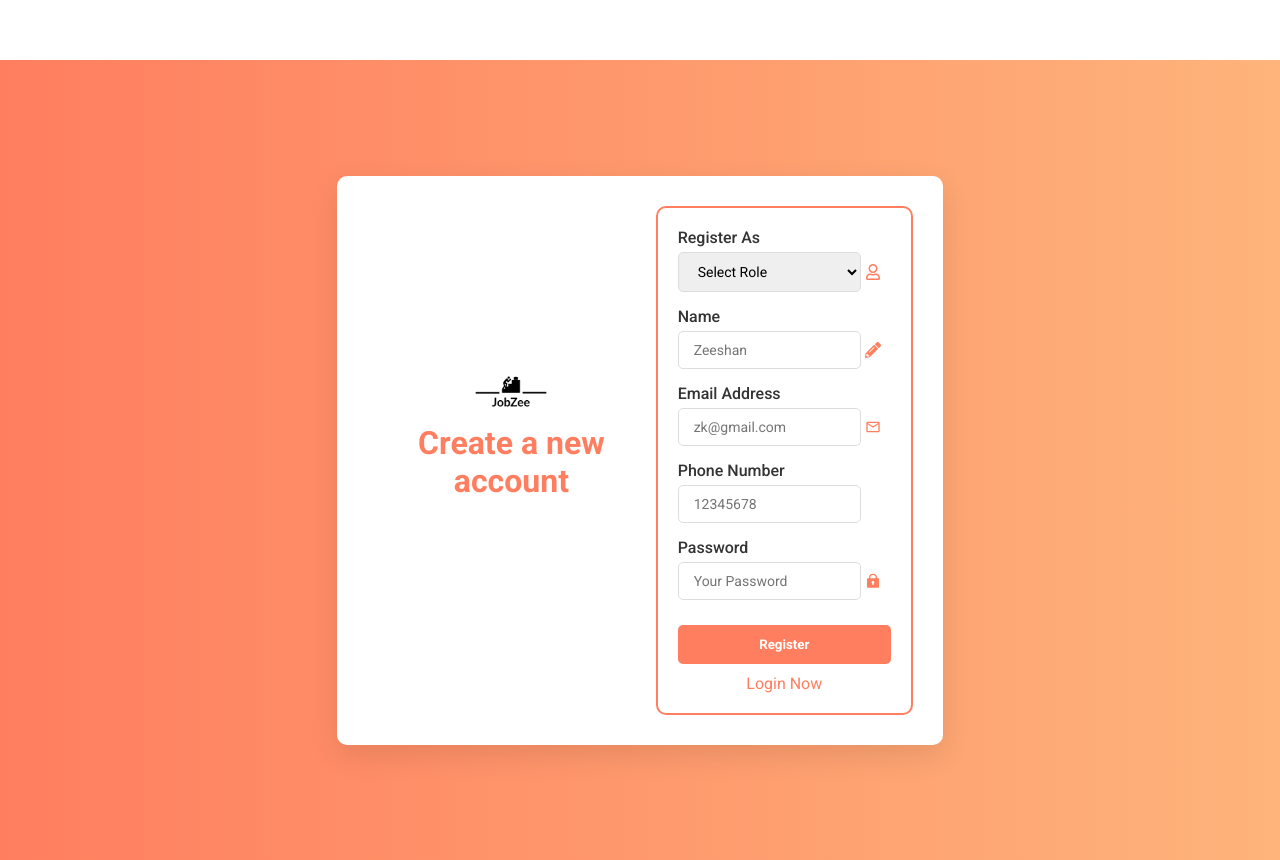
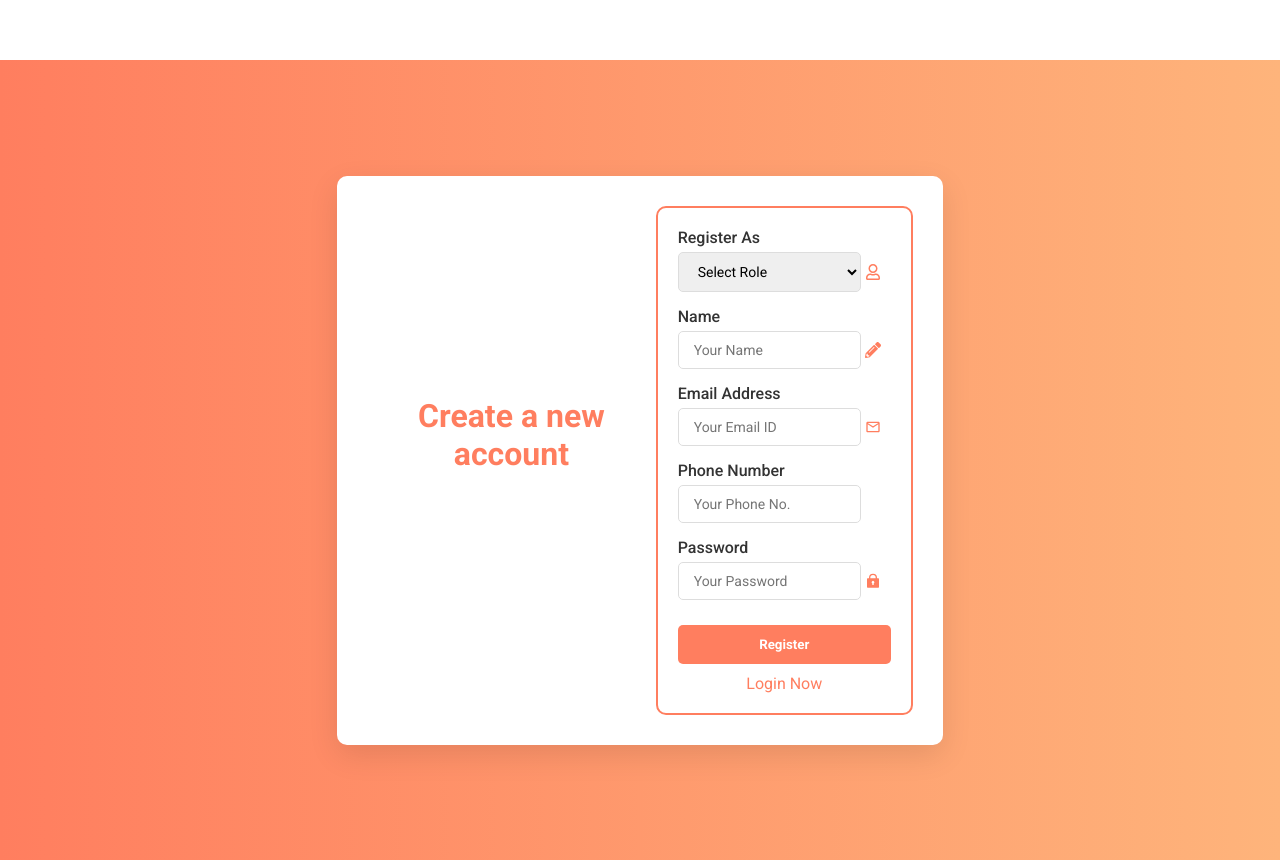
Before and after one commit to aayRJ23/Project-Job-Dekho-Client, a React (Vite) app: page /register in a window 1280 px wide. Built offline with nearby package versions, Linux system fonts and the light colour scheme; no server answers; some icons are missing.

Commit message:
Changed Placeholder

```diff
--- a/src/components/Auth/Login.jsx
+++ b/src/components/Auth/Login.jsx
@@ -46,7 +46,7 @@ const Login = () => {
     <section className="loginPage">
       <div className="loginContainer">
         <div className="loginHeader">
-          <img src="/JobZeelogo.png" alt="logo" className="loginLogo" />
+          {/* <img src="/JobZeelogo.png" alt="logo" className="loginLogo" /> */}
           <h3>Login to your account</h3>
         </div>
         <form className="loginForm">
@@ -66,7 +66,7 @@ const Login = () => {
             <div className="loginInputDiv">
               <input
                 type="email"
-                placeholder="zk@gmail.com"
+                placeholder="Your Email ID"
                 value={email}
                 onChange={(e) => setEmail(e.target.value)}
                 className="loginInput"
--- a/src/components/Auth/Register.jsx
+++ b/src/components/Auth/Register.jsx
@@ -53,7 +53,7 @@ const Register = () => {
     <section className="registerPage">
       <div className="registerContainer">
         <div className="registerHeader">
-          <img src="/JobZeelogo.png" alt="logo" className="registerLogo" />
+          {/* <img src="/JobZeelogo.png" alt="logo" className="registerLogo" /> */}
           <h3>Create a new account</h3>
         </div>
         <form className="registerForm">
@@ -73,7 +73,7 @@ const Register = () => {
             <div className="registerInputDiv">
               <input
                 type="text"
-                placeholder="Zeeshan"
+                placeholder="Your Name"
                 value={name}
                 onChange={(e) => setName(e.target.value)}
                 className="registerInput"
@@ -86,7 +86,7 @@ const Register = () => {
             <div className="registerInputDiv">
               <input
                 type="email"
-                placeholder="zk@gmail.com"
+                placeholder="Your Email ID"
                 value={email}
                 onChange={(e) => setEmail(e.target.value)}
                 className="registerInput"
@@ -99,7 +99,7 @@ const Register = () => {
             <div className="registerInputDiv">
               <input
                 type="number"
-                placeholder="12345678"
+                placeholder="Your Phone No."
                 value={phone}
                 onChange={(e) => setPhone(e.target.value)}
                 className="registerInput"
```
